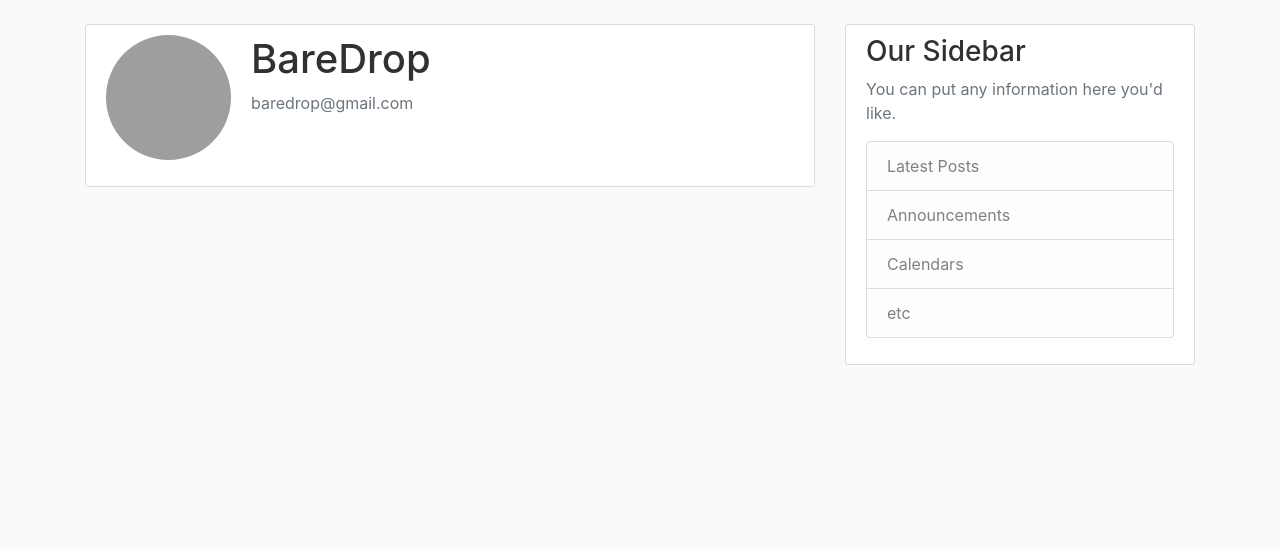
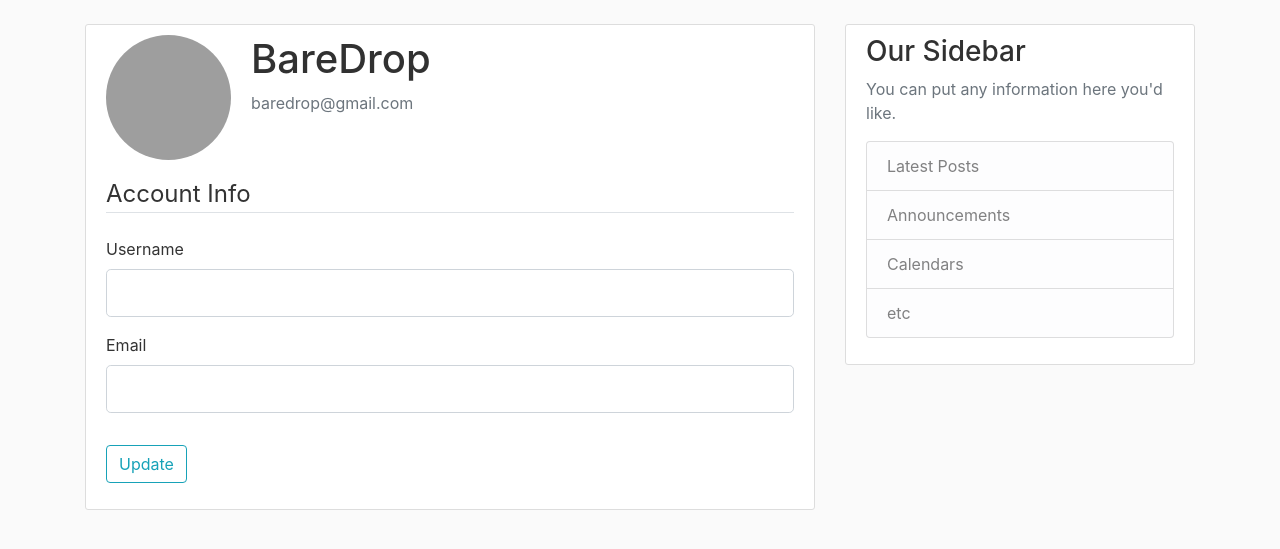
Before and after one commit to anubhavanand3007/Friends-Blog, a Flask app: page /account in a window 1280 px wide. Shown: the part 56-605 px from the top of the page. Run offline with Flask 2, Linux system fonts and the light colour scheme; a user stored in the database is signed in; some libraries are stand-ins or nearby versions; grey boxes are pictures that could not be loaded.

Commit message:
write code and query for account page and routes.py

```diff
--- a/flaskblog/routes.py
+++ b/flaskblog/routes.py
@@ -2,7 +2,7 @@ from flask import Flask, render_template, url_for, flash, redirect, session
 from wtforms.validators import ValidationError
 from flaskblog import app, bcrypt, conn
 from flaskblog import forms
-from flaskblog.forms import RegistrationForm, LoginForm
+from flaskblog.forms import RegistrationForm, LoginForm, UpdateAccountForm
 
 
 posts = [
@@ -97,19 +97,45 @@ def logout():
 
     return redirect(url_for('home'))
 
-@app.route("/account")
+@app.route("/account", methods=['GET', 'POST'])
 def account():
     if "isAuthenticated" in session:
+
+        #REAL ACCOUNT PAGE
         if session["isAuthenticated"]:
+            fielderror = {}
+            form = UpdateAccountForm()
             c = conn.cursor()
             c.execute(f"SELECT * FROM user WHERE id = '{session['userID']}'")
             data = c.fetchone()
             current_user = {
+                'id': data[0],
                 'username': data[1],
                 'email':data[2],
                 'image_file': data[3]
             }
             image_file = url_for('static', filename = 'profile_pics/' + current_user['image_file'])
+            c = conn.cursor()
+
+            c.execute(f"SELECT id FROM user WHERE email = '{form.email.data}' AND email <> '{current_user['email']}'")
+            isEmail = c.fetchone()
+            c.execute(f"SELECT id FROM user WHERE username = '{form.username.data}' AND email <> '{current_user['username']}'")
+            isUsername = c.fetchone()
+
+            if isEmail:
+                fielderror['email'] = 'This Email is already taken.'
+            if isUsername:
+                fielderror['username'] = 'This Usernanme is already taken.'
+
+            if form.validate_on_submit() and not isUsername and not isEmail:
+                c = conn.cursor()
+
+                c.execute(f"UPDATE user SET username = '{form.username.data}', email = '{form.email.data}' WHERE id = {int(current_user['id'])}")
+
+                conn.commit()
+                flash(f'Account Updated for {form.username.data}!', 'success')
+                return redirect(url_for('account'))
+
         else:
             flash('Please Login to access Account Page','info')
             return redirect(url_for('login'))
@@ -117,4 +143,4 @@ def account():
         flash('Please Login to access Account Page','info')
         return redirect(url_for('login'))
 
-    return render_template('account.html',title='Account',current_user = current_user,image_file = image_file)
+    return render_template('account.html',title='Account',current_user = current_user,image_file = image_file, form=form, fielderror= fielderror)
--- a/flaskblog/templates/account.html
+++ b/flaskblog/templates/account.html
@@ -8,5 +8,45 @@
             <p class="text-secondary">{{ current_user.email }}</p>
         </div>
         </div>
+        <form method="POST" action="">
+            {{ form.hidden_tag() }}
+            <fieldset class="form-group">
+                <legend class="border-bottom mb-4">Account Info</legend>
+
+                <div class="form-group">
+                    {{ form.username.label(class="form-control-label") }}
+
+                    {% if form.username.errors or fielderror.username %}
+                        {{ form.username(class="form-control form-control-lg is-invalid") }}
+                        <div class="invalid-feedback">
+                            {% for error in form.username.errors %}
+                                <span>{{ error }}</span>
+                            {% endfor %}
+                            {{ fielderror.username }}
+                        </div>
+                    {% else %}
+
+                        {{ form.username(class="form-control form-control-lg") }}
+                    {% endif %}
+                </div>
+                <div class="form-group">
+                    {{ form.email.label(class="form-control-label") }}
+                    {% if form.email.errors or fielderror.email %}
+                        {{ form.email(class="form-control form-control-lg is-invalid") }}
+                        <div class="invalid-feedback">
+                            {% for error in form.email.errors %}
+                                <span>{{ error }}</span>
+                            {% endfor %}
+                            {{ fielderror.username }}
+                        </div>
+                    {% else %}
+                        {{ form.email(class="form-control form-control-lg") }}
+                    {% endif %}
+                </div>
+            </fieldset>
+            <div class="form-group">
+                {{ form.submit(class="btn btn-outline-info") }}
+            </div>
+        </form>
     </div>
 {% endblock content %}
```
